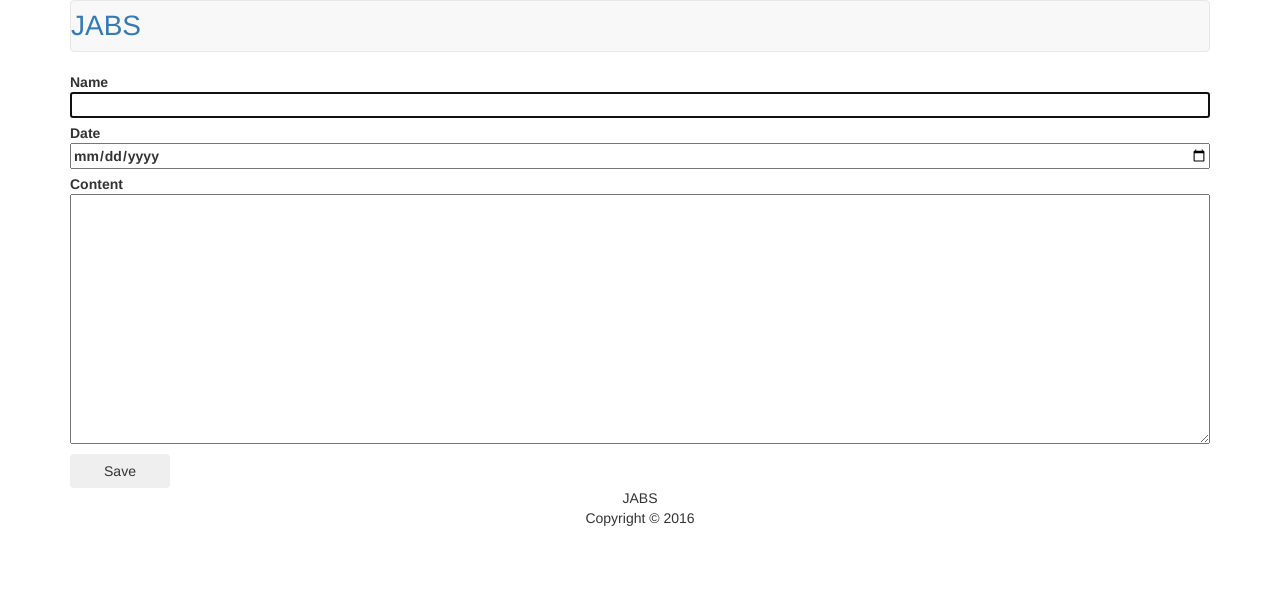
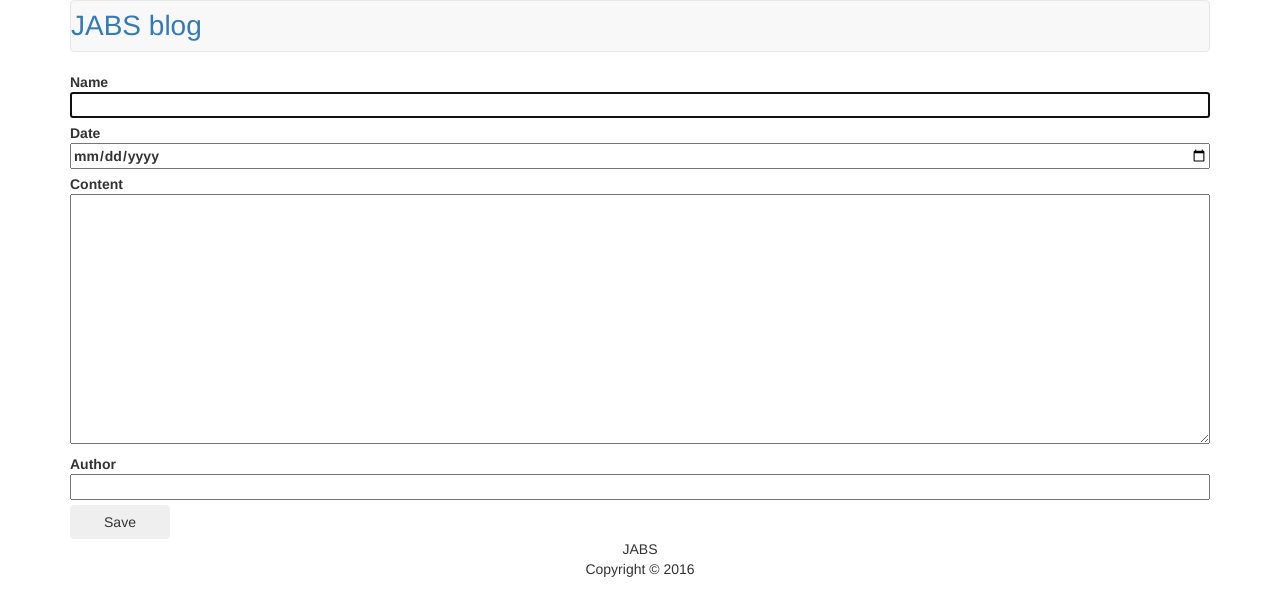
Before and after one commit to ivan770/jabs, a PHP site: page /admin/index.php?action=add in a window 1280 px wide. Shown: the top 616 px of the page. Run offline with PHP 8.4, Linux system fonts and the light colour scheme; data that the repository does not hold is empty.

Commit message:
Updated JABS to 1.1

```diff
--- a/admin/index.php
+++ b/admin/index.php
@@ -7,6 +7,7 @@
     $article['title']='';
     $article['date']='';
     $article['content']='';
+    $article['author']='';
 
     if(isset($_GET['action']))
         $action = $_GET['action'];
@@ -15,7 +16,7 @@
 
     if($action == "add"){
         if(!empty($_POST)){
-            articles_new($link, $_POST['title'], $_POST['date'], $_POST['content']);
+            articles_new($link, $_POST['title'], $_POST['date'], $_POST['content'], $_POST['author']);
             header("Location: index.php");
         }
         include("../views/article_admin.php");
@@ -25,7 +26,7 @@
         $id = (int)$_GET['id'];
 
         if(!empty($_POST) && $id > 0) {
-            articles_edit($link, $id, $_POST['title'], $_POST['date'], $_POST['content']);
+            articles_edit($link, $id, $_POST['title'], $_POST['date'], $_POST['content'], $_POST['author']);
             header("Location: index.php");
         }
 
--- /dev/null
+++ b/config.php
@@ -0,0 +1,3 @@
+<?php
+$config[0] = "JABS blog"; // Name of blog
+?>
--- a/models/articles.php
+++ b/models/articles.php
@@ -30,19 +30,21 @@
         return $article;
     }
 
-    function articles_new($link, $title, $date, $content){
+    function articles_new($link, $title, $date, $content, $author){
         $title = trim($title);
         $content = trim($content);
+        $author = trim($author);
 
         if ($title == '')
             return false;
 
-        $template_add = "INSERT INTO articles (title, date, content) VALUES ('%s', '%s', '%s')";
+        $template_add = "INSERT INTO articles (title, date, content, author) VALUES ('%s', '%s', '%s', '%s')";
 
         $query = sprintf($template_add,
                          mysqli_real_escape_string($link, $title),
                          mysqli_real_escape_string($link, $date),
-                         mysqli_real_escape_string($link, $content));
+                         mysqli_real_escape_string($link, $content),
+                         mysqli_real_escape_string($link, $author));
 
         echo $query;
         $result = mysqli_query($link, $query);
@@ -53,19 +55,21 @@
         return true;
     }
 
-    function articles_edit($link, $id, $title, $date, $content){
+    function articles_edit($link, $id, $title, $date, $content, $author){
         $title = trim($title);
         $content = trim($content);
         $date = trim($date);
+        $author = trim($author);
         $id = (int)$id;
 
         if ($title == '')
             return false;
 
-        $template_update = "UPDATE articles SET title='%s', content='%s', date='%s' WHERE id='%d'";
+        $template_update = "UPDATE articles SET title='%s', author='%s', content='%s', date='%s' WHERE id='%d'";
 
         $query = sprintf($template_update,
                          mysqli_real_escape_string($link, $title),
+                         mysqli_real_escape_string($link, $author),
                          mysqli_real_escape_string($link, $content),
                          mysqli_real_escape_string($link, $date),
                          $id);
--- a/views/article.php
+++ b/views/article.php
@@ -14,7 +14,7 @@
             <nav class="navbar navbar-default">
                 <div class="container-fluid">
                     <div class="navbar-header">
-                        <a id="blog" class="navbar-brand" href="index.php">JABS</a>
+                        <a id="blog" class="navbar-brand" href="index.php"><?php $path = "../config.php"; include "$path"; $nameOfBlog = $config[0]; echo $nameOfBlog; ?></a>
                     </div>
                     <ul class="nav navbar-nav navbar-right">
                         <li><a href="admin">Admin panel</a></li>
@@ -27,6 +27,7 @@
                 <h3><?=$article['title']?></h3>
                 <em>Published: <?=$article['date']?></em>
                 <p><?=$article['content']?></p>
+                <em>Author: <?=$article['author']?></em>
             </div>
             <!-- END Content -->
             <!-- Footer -->
--- a/views/article_admin.php
+++ b/views/article_admin.php
@@ -13,7 +13,7 @@
             <nav class="navbar navbar-default">
                 <div class="container-fluid">
                     <div class="navbar-header">
-                        <a id="blog" class="navbar-brand" href="../index.php">JABS</a>
+                        <a id="blog" class="navbar-brand" href="../index.php"><?php $path = "../config.php"; include "$path"; $nameOfBlog = $config[0]; echo $nameOfBlog; ?></a>
                     </div>
                 </div>
             </nav>
@@ -32,6 +32,10 @@
                         Content
                         <textarea class="form-item" name="content" required><?=$article['content']?></textarea>
                     </label>
+                    <label>
+                        Author
+                        <input type="text" name="author" value="<?=$article['author']?>" class="form-item" required>
+                    </label>
                     <input type="submit" value="Save" class="btn">
                 </form>
             </div>
--- a/views/articles.php
+++ b/views/articles.php
@@ -13,7 +13,7 @@
             <nav class="navbar navbar-default">
                 <div class="container-fluid">
                     <div class="navbar-header">
-                        <a id="blog" class="navbar-brand" href="index.php">JABS</a>
+                        <a id="blog" class="navbar-brand" href="index.php"><?php $path = "config.php"; include "$path"; $nameOfBlog = $config[0]; echo $nameOfBlog; ?></a>
                     </div>
                     <ul class="nav navbar-nav navbar-right">
                         <li><a href="admin">Admin panel</a></li>
@@ -26,6 +26,7 @@
                 <h3><a href="article.php?id=<?=$article['id']?>"><?=$article['title']?></a></h3>
                 <em>Published: <?=$article['date']?></em>
                 <p><?=articles_intro($article['content'])?></p>
+                <em>Author: <?=$article['author']?></em>
             </div>
             <?php endforeach ?>
             <footer>
--- a/views/articles_admin.php
+++ b/views/articles_admin.php
@@ -13,7 +13,7 @@
             <nav class="navbar navbar-default">
                 <div class="container-fluid">
                     <div class="navbar-header">
-                        <a id="blog" class="navbar-brand" href="../index.php">JABS</a>
+                        <a id="blog" class="navbar-brand" href="../index.php"><?php $path = "../config.php"; include "$path"; $nameOfBlog = $config[0]; echo $nameOfBlog; ?></a>
                     </div>
                     <ul class="nav navbar-nav navbar-right">
                         <li><a href="index.php?action=add">Create article</a></li>
```
Also changed, not shown: blog.sql (+5 -4 lines).
